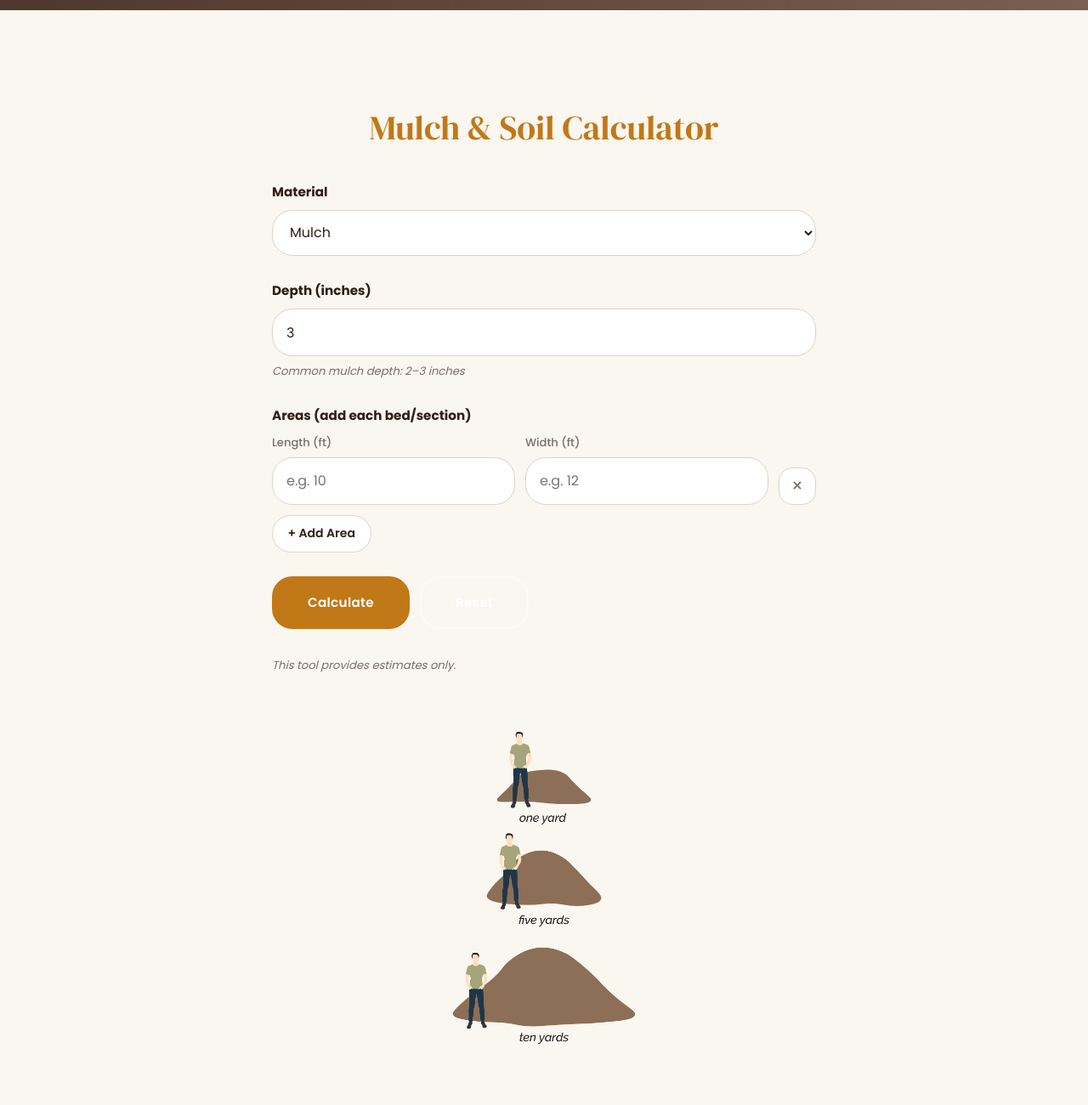
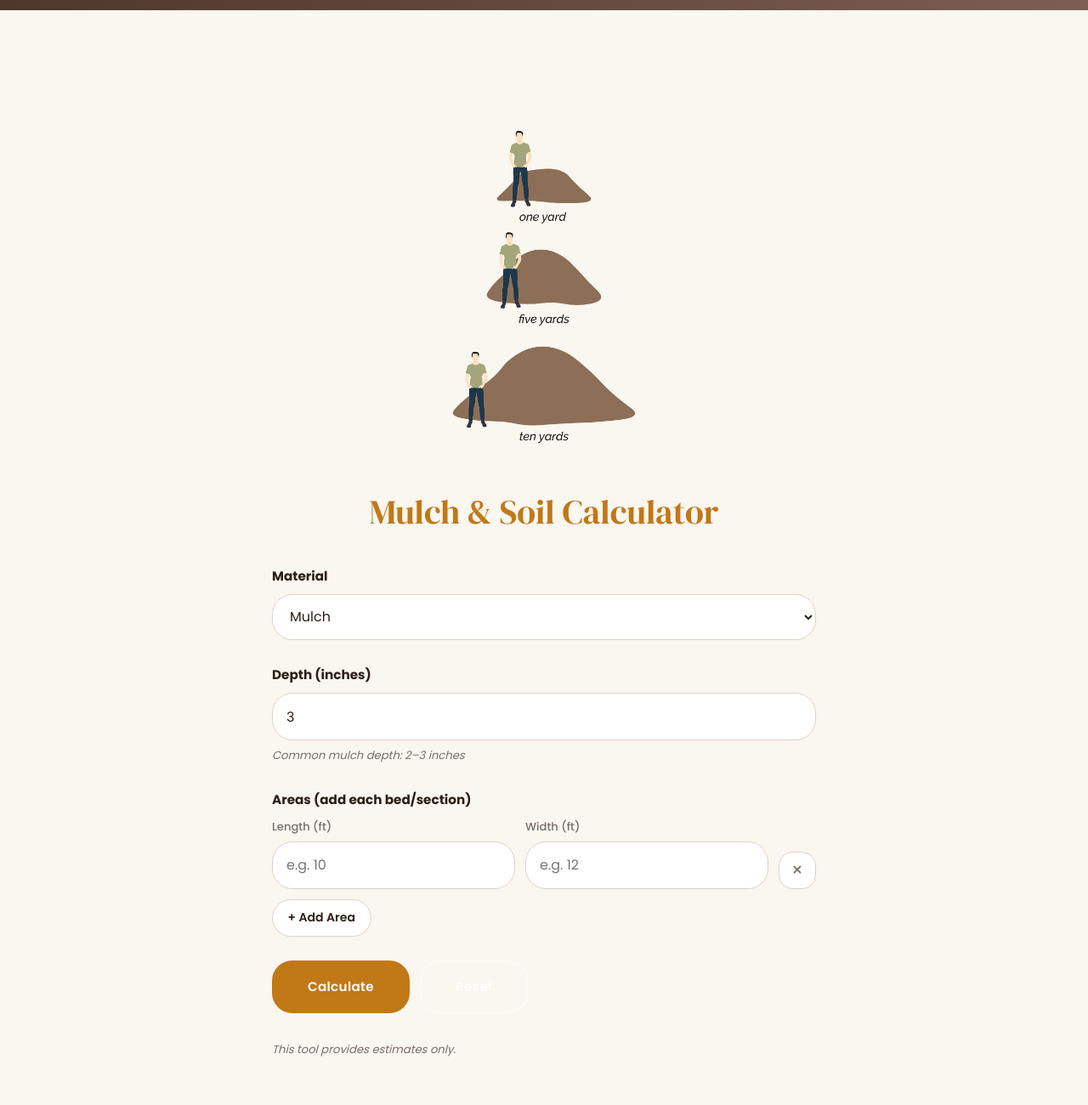
Before and after one commit to shobhit99/freshly, a plain HTML site: page v1/calculator.html in a window 1280 px wide. Shown: the part 340-1640 px from the top of the page at 85% size. Drawn offline with Linux system fonts and the light colour scheme.

Commit message:
updated calc

```diff
--- a/v1/calculator.html
+++ b/v1/calculator.html
@@ -72,6 +72,9 @@
     <!-- CALCULATOR SECTION -->
     <section class="section" aria-labelledby="calc-title">
       <div class="container">
+        <div style="display:flex;justify-content:center;margin-bottom:2rem;">
+          <img src="../images/site/yard-visual.png" alt="Yard visual guide" style="width:550px;height:420px;object-fit:contain;border-radius:12px;" />
+        </div>
         <div class="calc-wrapper">
 
           <h2 class="calc-heading" id="calc-title">Mulch &amp; Soil Calculator</h2>
@@ -138,9 +141,6 @@
 
         </div>
 
-        <div style="margin-top:2.5rem;display:flex;justify-content:center;">
-          <img src="../images/site/yard-visual.png" alt="Yard visual guide" style="width:550px;height:420px;object-fit:contain;border-radius:12px;" />
-        </div>
       </div>
     </section>
 
```
Also changed, not shown: v2/calculator.html (+3 -3 lines), v3/calculator.html (+3 -3 lines), v4/calculator.html (+3 -3 lines).
